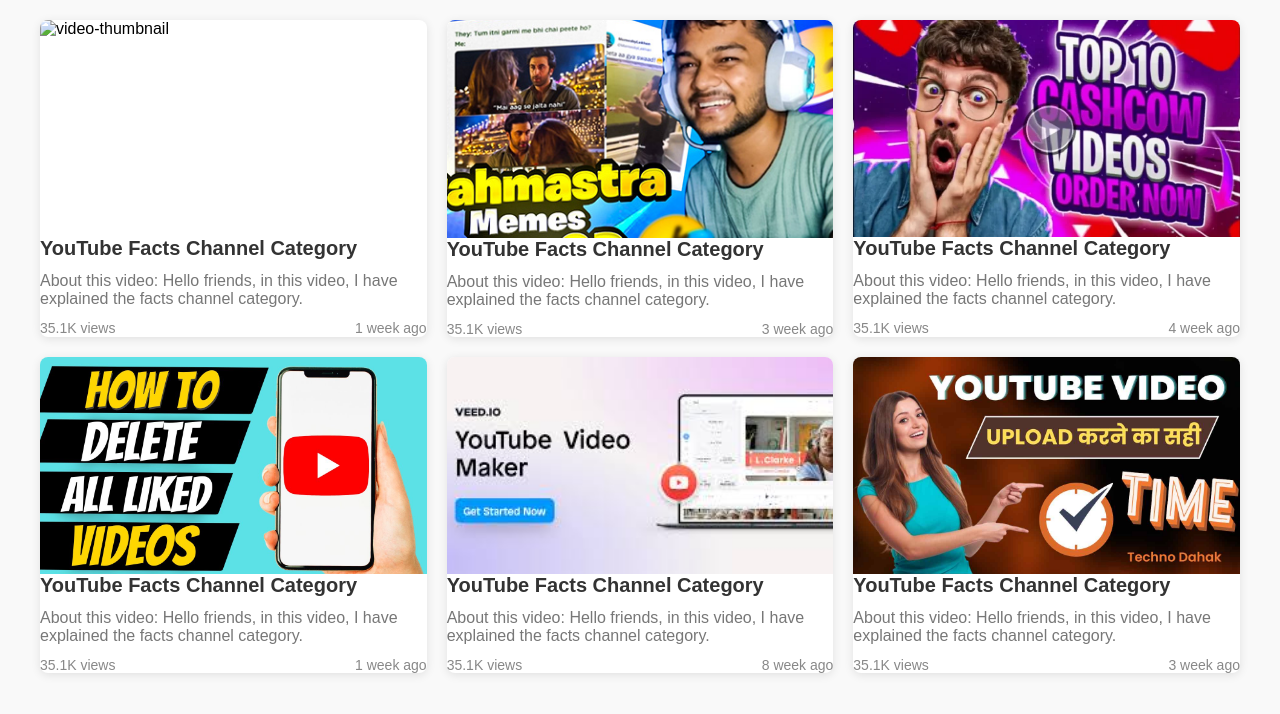
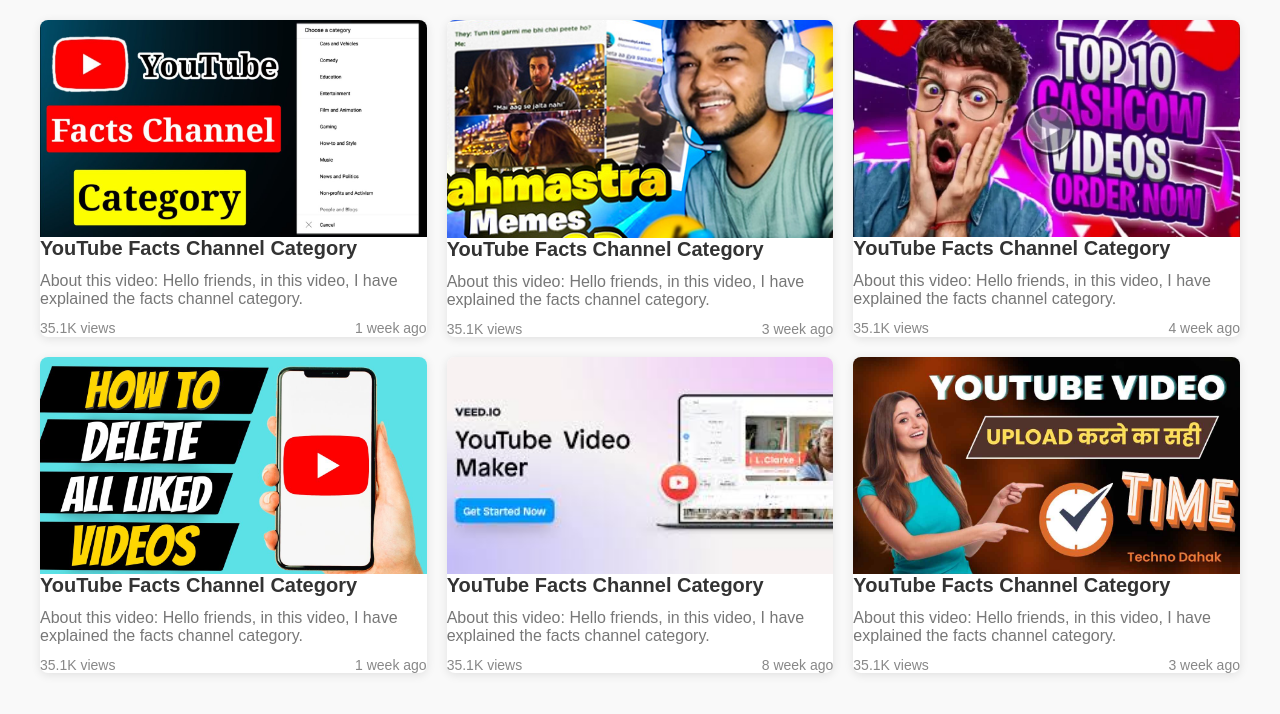
Before and after one commit to mehaksethia/youtube_clone, a plain HTML site: page index.html in a window 1280 px wide. Drawn offline with Linux system fonts and the light colour scheme; files whose address does not match are found by name.

Commit message:
added image path

```diff
--- a/index.html
+++ b/index.html
@@ -10,7 +10,7 @@
     <div class="video-grid">
         <div class="video-container">
             <div class="video-thumbnail">
-                <img src="img1.jpg" alt="video-thumbnail">
+                <img src="images/img1.jpg" alt="video-thumbnail">
             </div>
             <div class="video-details">
                 <h2 class="video-title">YouTube Facts Channel Category</h2>
```
